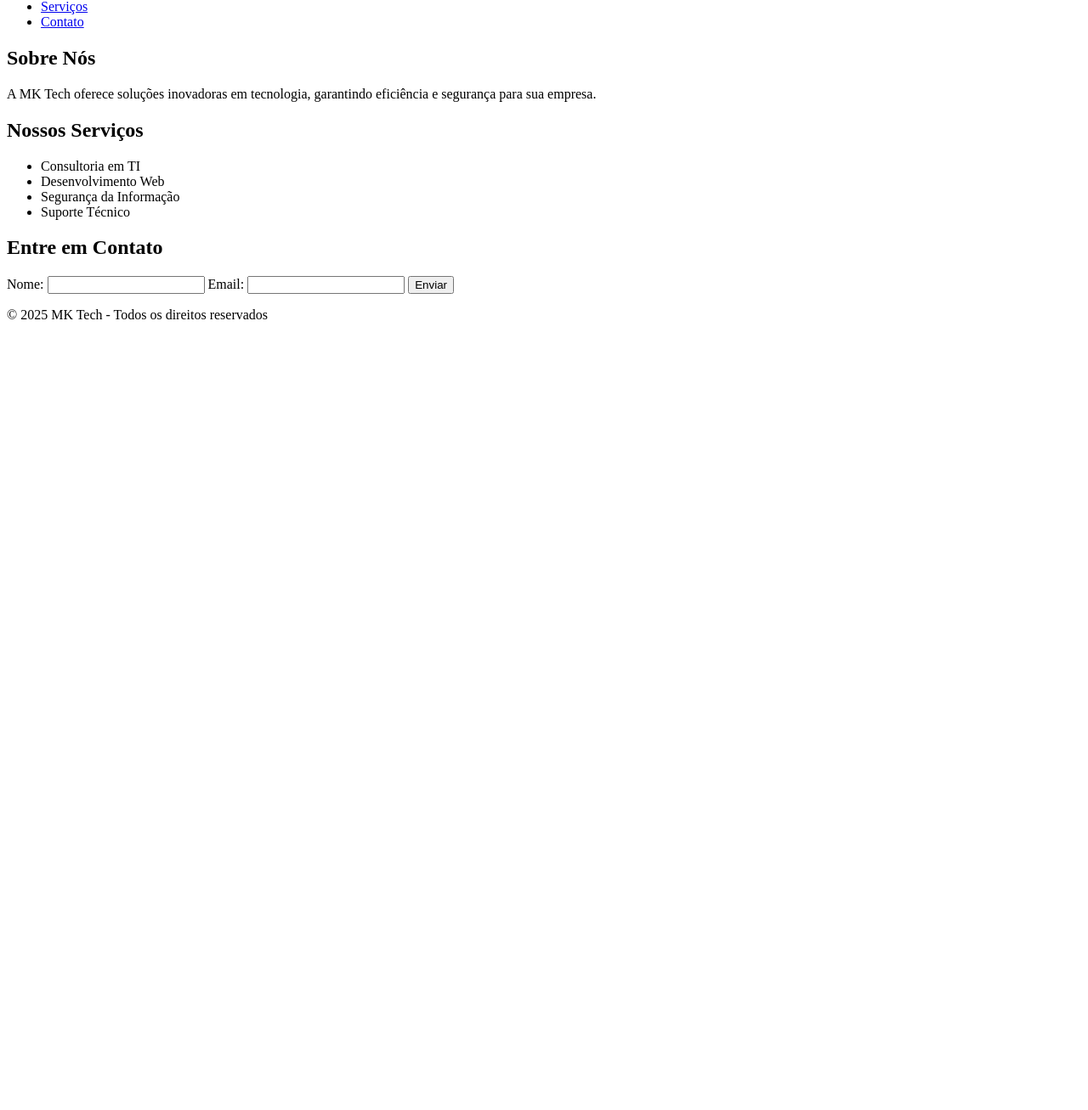
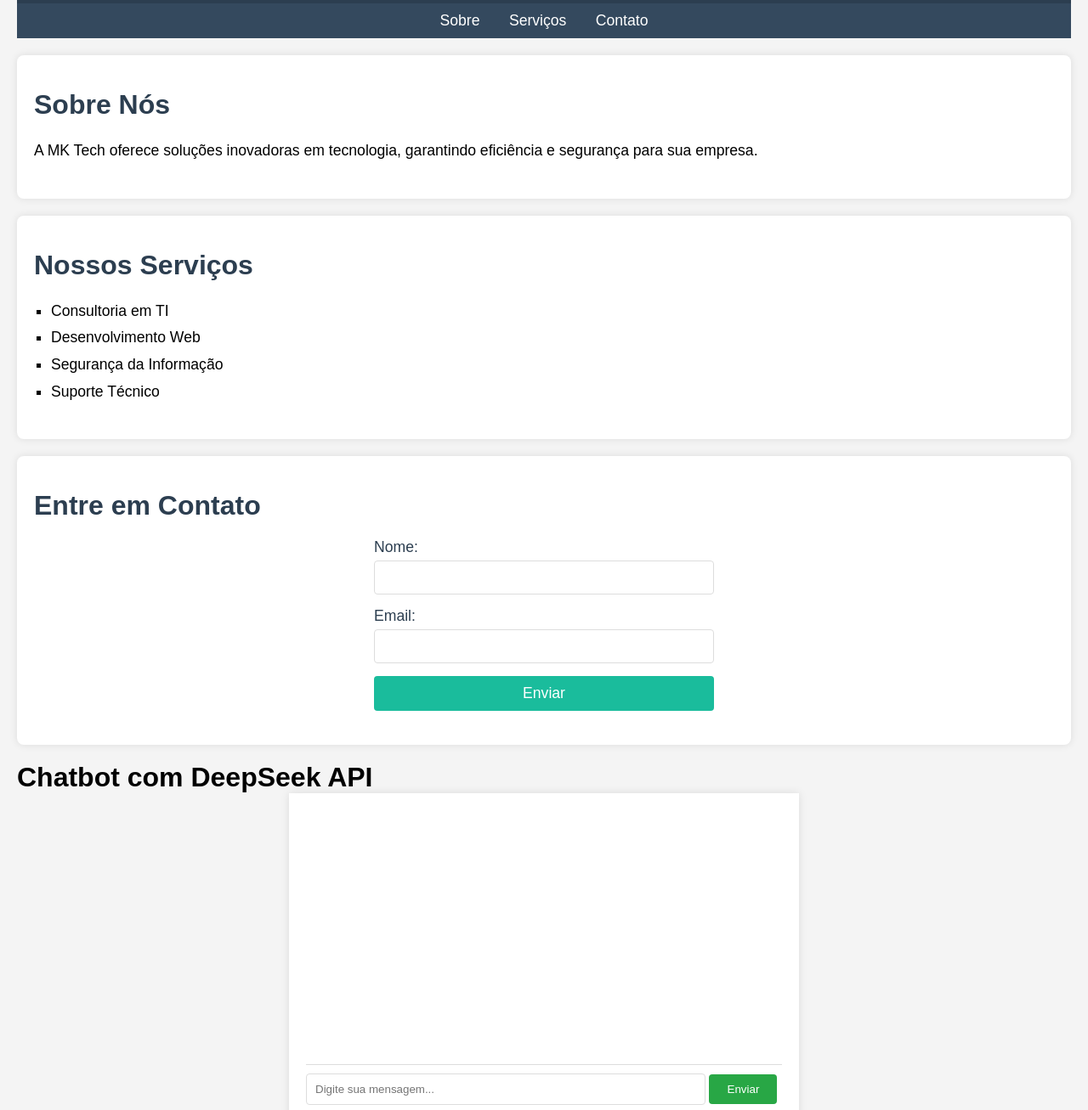
Before and after one commit to michaelpatric/portifolio, a plain HTML site: page index.html in a window 1280 px wide. Shown: the part 133-1440 px from the top of the page at 85% size. Before the commit the page ends 800 px from the top, so only its background shows below. Drawn offline with Linux system fonts and the light colour scheme.

Commit message:
adicionei css e o javascript, ficar só no html tbm nao da, os bugs vão começar a chegar kkk

```diff
--- /dev/null
+++ b/css/styles.css
@@ -0,0 +1,191 @@
+* {
+    margin: 0;
+    padding: 0;
+    box-sizing: border-box;
+}
+body {
+    font-family: Arial, sans-serif;
+    margin: 0;
+    padding: 20px;
+    background-color: #f4f4f4;
+}
+
+#chat {
+    max-width: 600px;
+    margin: 0 auto;
+    background: #fff;
+    padding: 20px;
+    box-shadow: 0 0 10px rgba(0, 0, 0, 0.1);
+}
+
+#messages {
+    height: 300px;
+    overflow-y: auto;
+    border-bottom: 1px solid #ddd;
+    margin-bottom: 10px;
+    padding-bottom: 10px;
+}
+
+#userInput {
+    width: calc(100% - 90px);
+    padding: 10px;
+    border: 1px solid #ddd;
+    border-radius: 4px;
+}
+
+#sendButton {
+    width: 80px;
+    padding: 10px;
+    background-color: #28a745;
+    color: #fff;
+    border: none;
+    border-radius: 4px;
+    cursor: pointer;
+}
+
+#sendButton:hover {
+    background-color: #218838;
+}
+
+/* Estilo do cabeçalho */
+header {
+    background-color: #2c3e50;
+    color: #fff;
+    padding: 20px 0;
+    text-align: center;
+}
+
+header h1 {
+    font-size: 2.5rem;
+    margin-bottom: 10px;
+}
+
+header p {
+    font-size: 1.2rem;
+}
+
+/* Estilo da navegação */
+nav {
+    background-color: #34495e;
+    padding: 10px 0;
+    text-align: center;
+}
+
+nav ul {
+    list-style: none;
+}
+
+nav ul li {
+    display: inline;
+    margin: 0 15px;
+}
+
+nav ul li a {
+    color: #fff;
+    text-decoration: none;
+    font-size: 1.1rem;
+    transition: color 0.3s ease;
+}
+
+nav ul li a:hover {
+    color: #1abc9c;
+}
+
+/* Estilo das seções */
+section {
+    padding: 40px 20px;
+    margin: 20px 0;
+    background-color: #fff;
+    border-radius: 8px;
+    box-shadow: 0 0 10px rgba(0, 0, 0, 0.1);
+}
+
+section h2 {
+    font-size: 2rem;
+    margin-bottom: 20px;
+    color: #2c3e50;
+}
+
+section p, section ul {
+    font-size: 1.1rem;
+    line-height: 1.8;
+}
+
+section ul {
+    list-style-type: square;
+    margin-left: 20px;
+}
+
+/* Estilo do formulário de contato */
+form {
+    display: flex;
+    flex-direction: column;
+    max-width: 400px;
+    margin: 0 auto;
+}
+
+form label {
+    font-size: 1.1rem;
+    margin-bottom: 5px;
+    color: #2c3e50;
+}
+
+form input {
+    padding: 10px;
+    margin-bottom: 15px;
+    border: 1px solid #ddd;
+    border-radius: 4px;
+    font-size: 1rem;
+}
+
+form button {
+    padding: 10px;
+    background-color: #1abc9c;
+    color: #fff;
+    border: none;
+    border-radius: 4px;
+    font-size: 1.1rem;
+    cursor: pointer;
+    transition: background-color 0.3s ease;
+}
+
+form button:hover {
+    background-color: #16a085;
+}
+
+/* Estilo do rodapé */
+footer {
+    background-color: #2c3e50;
+    color: #fff;
+    text-align: center;
+    padding: 20px 0;
+    margin-top: 40px;
+}
+
+footer p {
+    font-size: 1rem;
+}
+
+/* Responsividade */
+@media (max-width: 768px) {
+    nav ul li {
+        display: block;
+        margin: 10px 0;
+    }
+
+    header h1 {
+        font-size: 2rem;
+    }
+
+    header p {
+        font-size: 1rem;
+    }
+
+    section h2 {
+        font-size: 1.5rem;
+    }
+
+    section p, section ul {
+        font-size: 1rem;
+    }
+}
--- a/index.html
+++ b/index.html
@@ -4,7 +4,7 @@
     <meta charset="UTF-8">
     <meta name="viewport" content="width=device-width, initial-scale=1.0">
     <title>MK Tech - Soluções em TI</title>
-    <link rel="stylesheet" href="styles.css">
+    <link rel="stylesheet" href="css/styles.css">
 </head>
 <body>
     <header>
@@ -48,6 +48,14 @@
         </form>
     </section>
 
+    <h1>Chatbot com DeepSeek API</h1>
+    <div id="chat">
+        <div id="messages"></div>
+        <input type="text" id="userInput" placeholder="Digite sua mensagem...">
+        <button id="sendButton">Enviar</button>
+    </div>
+    <script src="script.js"></script>
+
     <footer>
         <p>&copy; 2025 MK Tech - Todos os direitos reservados</p>
     </footer>
```
Also changed, not shown: js/script.js (added, +40 -0 lines).
